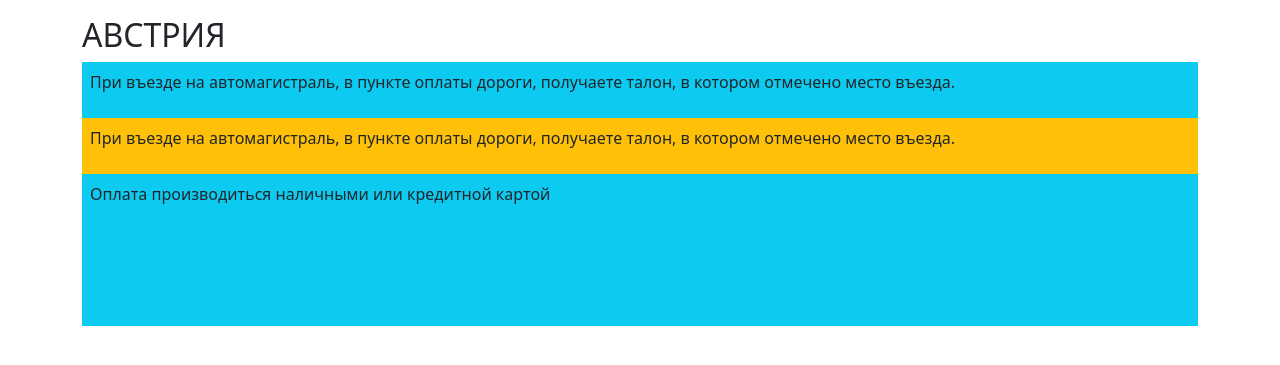
After one commit to Sasha1980Y/Site, a Django app: page /shop/RoadPayInfo/HR_road_pay in a window 1280 px wide. The commit adds this page. Shown: the top 365 px of the page. Run offline with Django 4.2, Linux system fonts and the light colour scheme.

Commit message:
HR road pay

```diff
--- a/shop/templates/RoadPayInfo/DKV_box_setting.html
+++ b/shop/templates/RoadPayInfo/DKV_box_setting.html
@@ -2,7 +2,7 @@
 {% load static %}
 <html lang="en">
 <head>
-  <title>Bootstrap Example</title>
+  <title>DKV box setting</title>
   <meta charset="utf-8">
   <meta name="viewport" content="width=device-width, initial-scale=1">
   <link href="https://cdn.jsdelivr.net/npm/bootstrap@5.3.3/dist/css/bootstrap.min.css" rel="stylesheet">
--- /dev/null
+++ b/shop/templates/RoadPayInfo/HR_road_pay.html
@@ -0,0 +1,51 @@
+<!DOCTYPE html>
+<html lang="en">
+<head>
+  <title>HR road pay</title>
+  <meta charset="utf-8">
+  <meta name="viewport" content="width=device-width, initial-scale=1">
+  <link href="https://cdn.jsdelivr.net/npm/bootstrap@5.3.3/dist/css/bootstrap.min.css" rel="stylesheet">
+  <script src="https://cdn.jsdelivr.net/npm/bootstrap@5.3.3/dist/js/bootstrap.bundle.min.js"></script>
+</head>
+<body>
+
+<div class="container mt-3">
+  <h2>АВСТРИЯ</h2>
+  <div class="d-flex flex-column mb-3">
+    <div class="p-2 bg-info">
+        <p>
+                При въезде на автомагистраль, в пункте оплаты дороги,
+            получаете талон, в котором отмечено место въезда.
+
+        </p>
+    </div>
+    <div class="p-2 bg-warning">
+        <p>
+                При въезде на автомагистраль, в пункте оплаты дороги, получаете талон,
+            в котором отмечено место въезда.
+        </p>
+    </div>
+    <div class="p-2 bg-info">
+        <p>
+            Оплата производиться  наличными или кредитной картой
+        </p>
+    </div>
+      <div class="p-2 bg-info">
+        <p>
+
+        </p>
+      </div>
+    <div class="p-2 bg-info">
+        <p>
+
+        </p>
+    </div>
+    <div class="p-2 bg-info">
+        <p>
+
+        </p>
+    </div>
+</div>
+
+</body>
+</html>
--- a/shop/templates/menu_roads_pay.html
+++ b/shop/templates/menu_roads_pay.html
@@ -17,7 +17,7 @@
       <a class="nav-link" href="{% url 'AT_road_pay' %}">Австрия</a>
     </li>
     <li class="nav-item">
-      <a class="nav-link" href="#">Link</a>
+      <a class="nav-link" href="{% url 'HR_road_pay' %}">Хорватия</a>
     </li>
     <li class="nav-item">
       <a class="nav-link" href="#">Link</a>
--- a/shop/urls.py
+++ b/shop/urls.py
@@ -9,5 +9,6 @@ urlpatterns = [
     path('index2/', views.index2, name='index2'),
     path('menu_roads_pay/', views.menu_roads_pay, name='menu_roads_pay'),
     path('RoadPayInfo/AT_road_pay', views.AT_road_pay, name='AT_road_pay'),
-    path('RoadPayInfo/DKV_box_setting', views.DKV_box_setting, name='DKV_box_setting')
+    path('RoadPayInfo/DKV_box_setting', views.DKV_box_setting, name='DKV_box_setting'),
+    path('RoadPayInfo/HR_road_pay', views.HR_road_pay, name='HR_road_pay'),
 ]
--- a/shop/views.py
+++ b/shop/views.py
@@ -26,6 +26,10 @@ def menu_roads_pay(request):
 # menu roads payments
 def AT_road_pay(request):
     return render(request, 'RoadPayInfo/AT_road_pay.html')
+
+# HR roads payments
+def HR_road_pay(request):
+    return render(request, 'RoadPayInfo/HR_road_pay.html')
 
 # menu DKV setting
 def DKV_box_setting(request):
```
